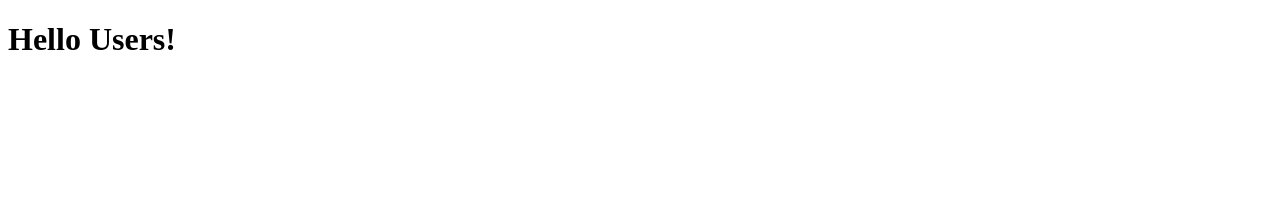
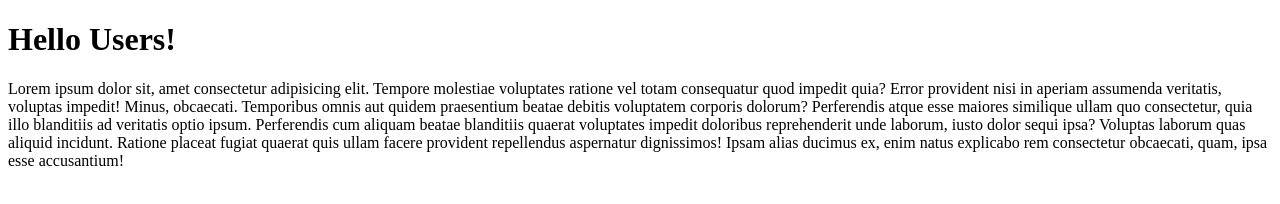
Before and after one commit to Fahmid4233/my-first-website, a plain HTML site: page index.html in a window 1280 px wide. Drawn offline with Linux system fonts and the light colour scheme.

Commit message:
learnd github

```diff
--- a/index.html
+++ b/index.html
@@ -8,6 +8,7 @@
 </head>
 <body>
     <h1>Hello Users!</h1>
+    <p>Lorem ipsum dolor sit, amet consectetur adipisicing elit. Tempore molestiae voluptates ratione vel totam consequatur quod impedit quia? Error provident nisi in aperiam assumenda veritatis, voluptas impedit! Minus, obcaecati. Temporibus omnis aut quidem praesentium beatae debitis voluptatem corporis dolorum? Perferendis atque esse maiores similique ullam quo consectetur, quia illo blanditiis ad veritatis optio ipsum. Perferendis cum aliquam beatae blanditiis quaerat voluptates impedit doloribus reprehenderit unde laborum, iusto dolor sequi ipsa? Voluptas laborum quas aliquid incidunt. Ratione placeat fugiat quaerat quis ullam facere provident repellendus aspernatur dignissimos! Ipsam alias ducimus ex, enim natus explicabo rem consectetur obcaecati, quam, ipsa esse accusantium!</p>
 
 </body>
 </html>
```
